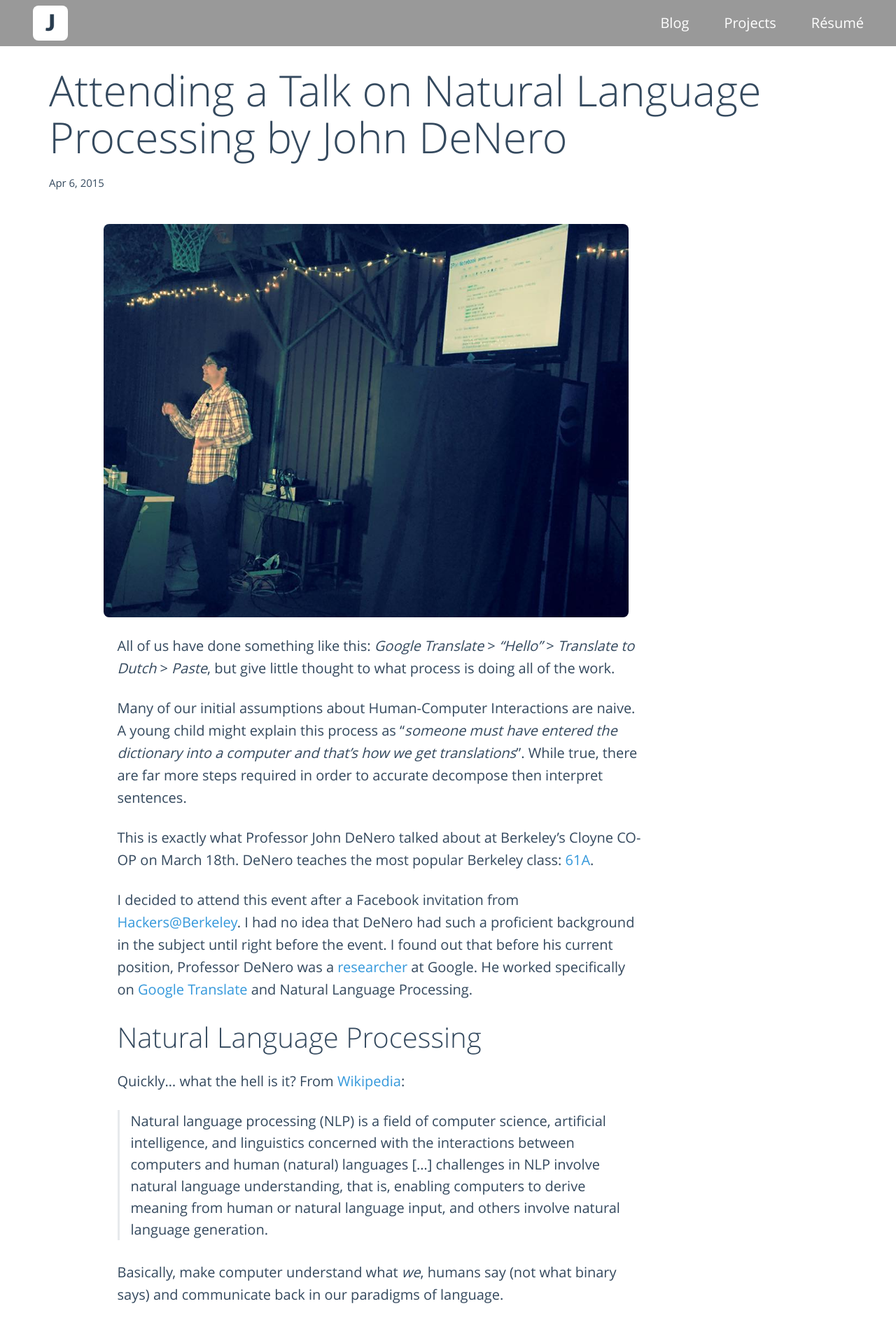
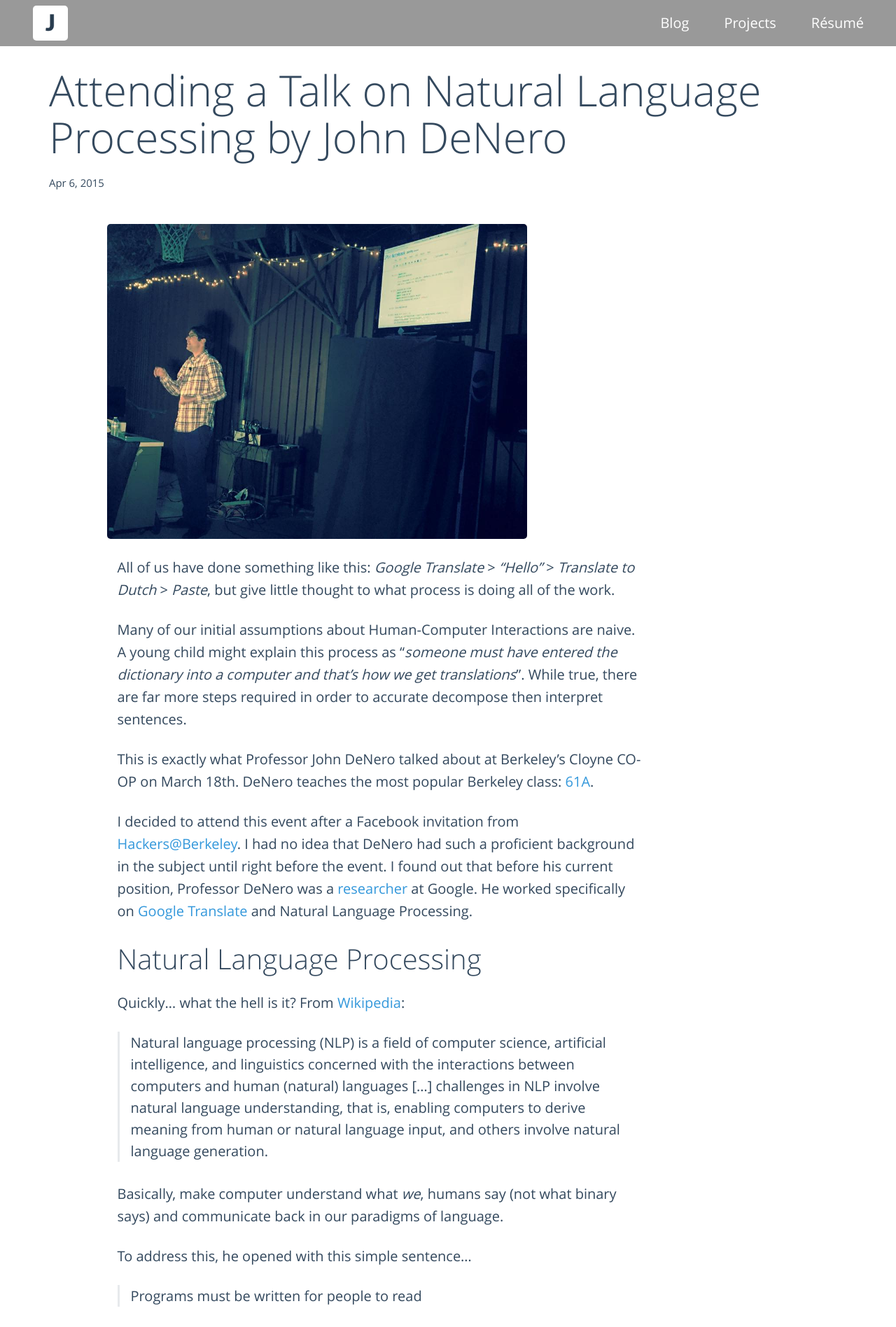
Before and after one commit to shatasundara/thebearjew.github.io, a Jekyll site: the page built from _posts/2015-04-02-a-talk-on-natural-language-processing-by-john-denero.md, in a window 1280 px wide. Shown: the top 1896 px of the page at 70% size. Built offline with Jekyll 4.4.1, drawn with Linux system fonts in a browser that asks for light colours; nearby versions of some CDN libraries; some web fonts are replaced; Markdown is read by kramdown in place of the engine named in the settings; comment, search, counter and statistics services are not loaded.

Commit message:
Changed main porfile picture

```diff
--- a/assets/css/young.css
+++ b/assets/css/young.css
@@ -47,7 +47,7 @@
 
 img {
 	max-width: 600px;
-	border-radius: 8px;
+	border-radius: 5px;
 }
 
 .navbar {
@@ -142,7 +142,7 @@
 	height: 100vh;
 	width: 100%;
 	/* background: url(../images/profile-picture.jpg) no-repeat center center fixed; */
-	background: url(https://i.imgur.com/rc0KKjO.jpg) no-repeat center center fixed;
+	background: url(http://i.imgur.com/F7k9gMM.jpg) no-repeat center center fixed;
 	-webkit-background-size: cover;
 	-moz-background-size: cover;
 	-o-background-size: cover;
@@ -227,9 +227,9 @@
 }
 
 #post img {
-	margin-left: -20px;
-	max-width: 100%;
-	min-width: 100%;
+	margin-left: -15px;
+	max-width: 80%;
+	min-width: 80%;
 
 }
 
--- a/feed.xml
+++ b/feed.xml
@@ -13,11 +13,7 @@
             {% if post.author.name %}
             <dc:creator>{{ post.author.name | xml_escape }}</dc:creator>
             {% endif %}
-                {% if post.excerpt %}
-                    <description>{{ post.excerpt | xml_escape }}</description>
-                {% else %}
             <description>{{ post.content | xml_escape }}</description>
-                {% endif %}
             <pubDate>{{ post.date | date: "%a, %d %b %Y %H:%M:%S %z" }}</pubDate>
             <link>{{ site.url }}{{ post.url }}</link>
             <guid isPermaLink="true">{{ site.url }}{{ post.url }}</guid>
```
Lines whose indentation alone changed are shown as unchanged.
